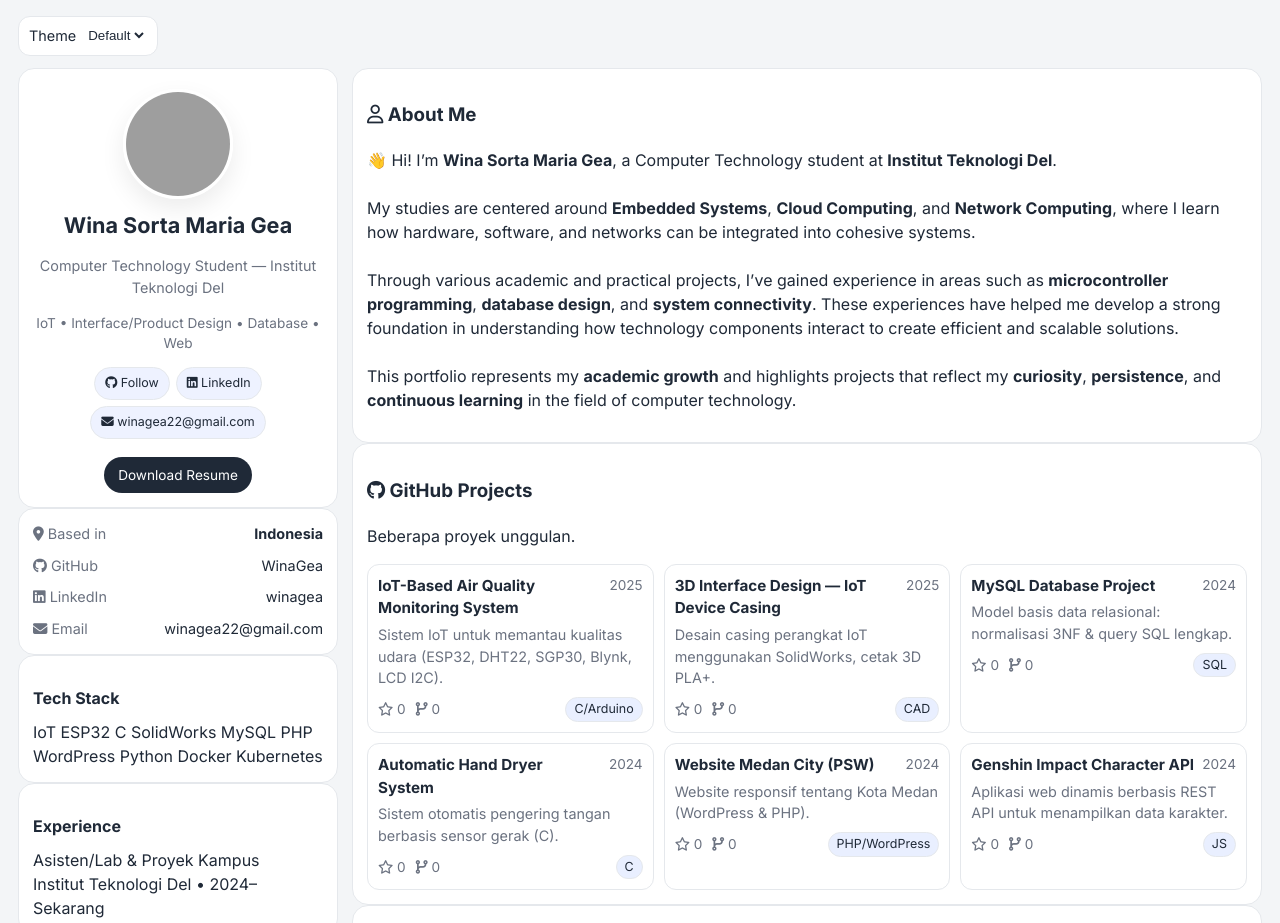
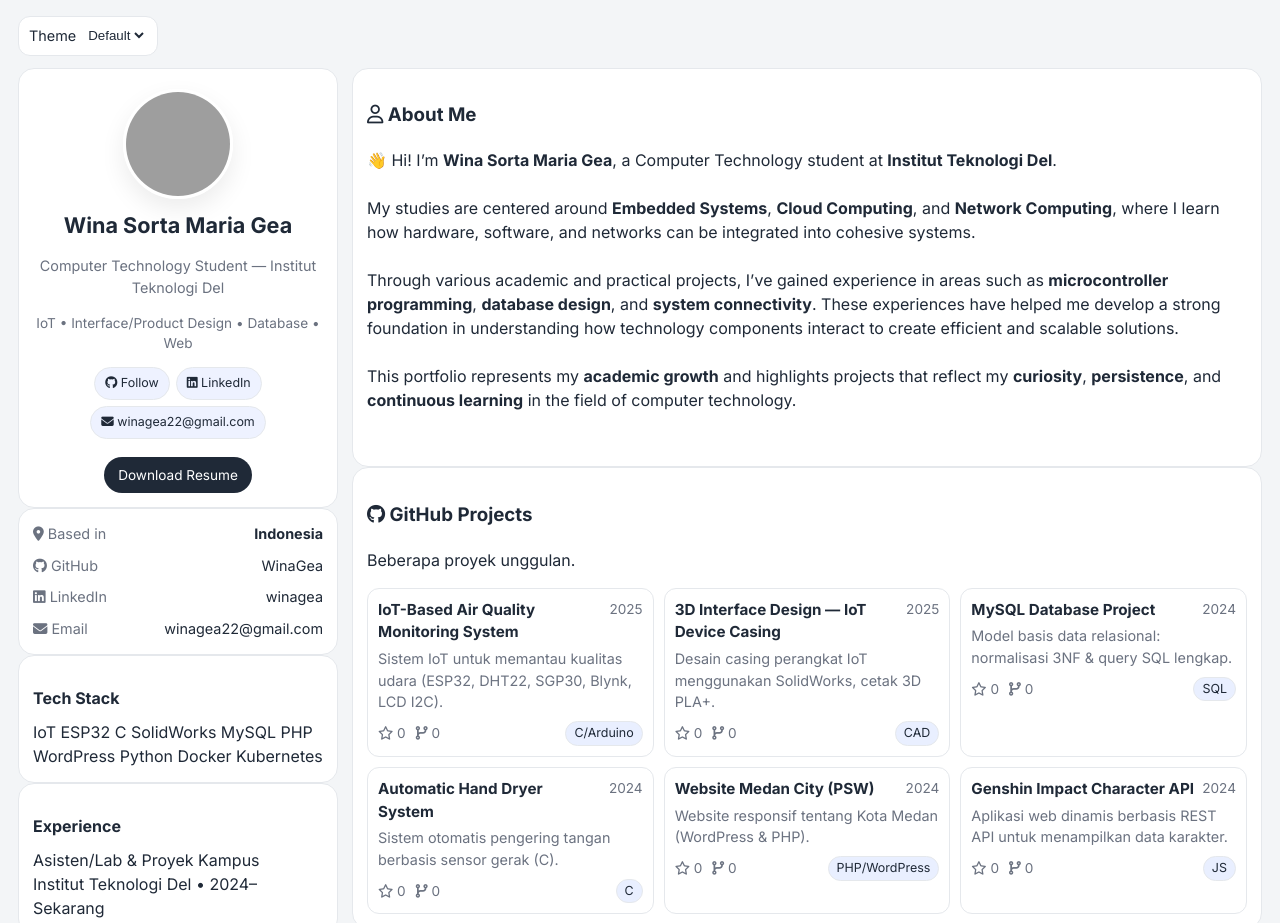
Before and after one commit to WinaGea/WinaGea-AcademicPortfolio, a plain HTML site: page index.html in a window 1280 px wide. Shown: the top 923 px of the page. Drawn offline with Linux system fonts and the light colour scheme; grey boxes are pictures that could not be loaded.

Commit message:
Update index.html

```diff
--- a/index.html
+++ b/index.html
@@ -92,7 +92,6 @@
 
 
      <!-- About -->
-      <!-- About -->
       <section class="card wide">
         <h3 class="block-title"><i class="fa-regular fa-user"></i> About Me</h3>
         <p>
@@ -104,10 +103,9 @@
           These experiences have helped me develop a strong foundation in understanding how technology components interact
           to create efficient and scalable solutions.<br><br>
           This portfolio represents my <b>academic growth</b> and highlights projects that reflect my <b>curiosity</b>,
-            <b>persistence</b>, and <b>continuous learning</b> in the field of computer technology.
+          <b>persistence</b>, and <b>continuous learning</b> in the field of computer technology.<br><br>
         </p>
       </section>
-
 
 
       <!-- Projects -->
```
Lines whose indentation alone changed are shown as unchanged.
